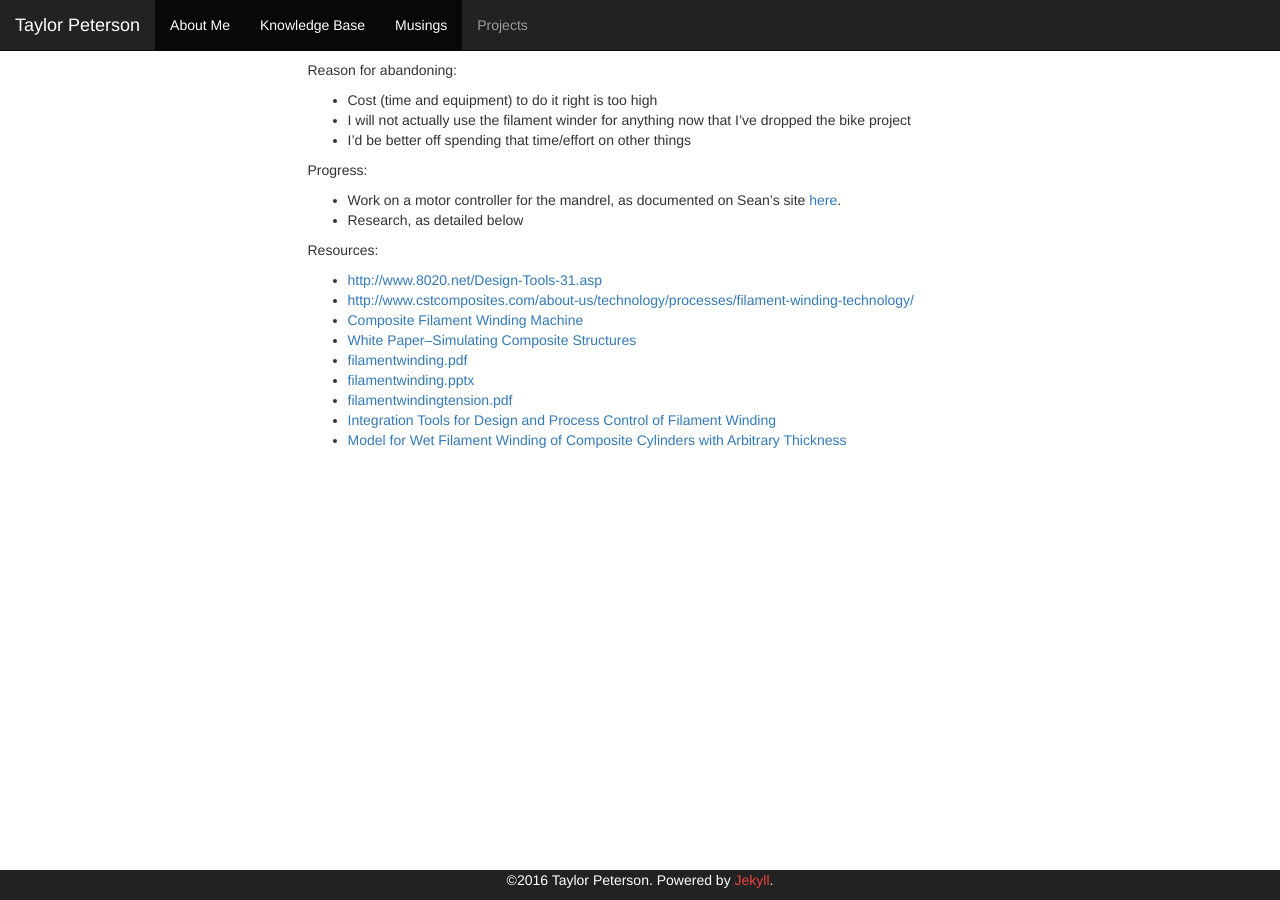
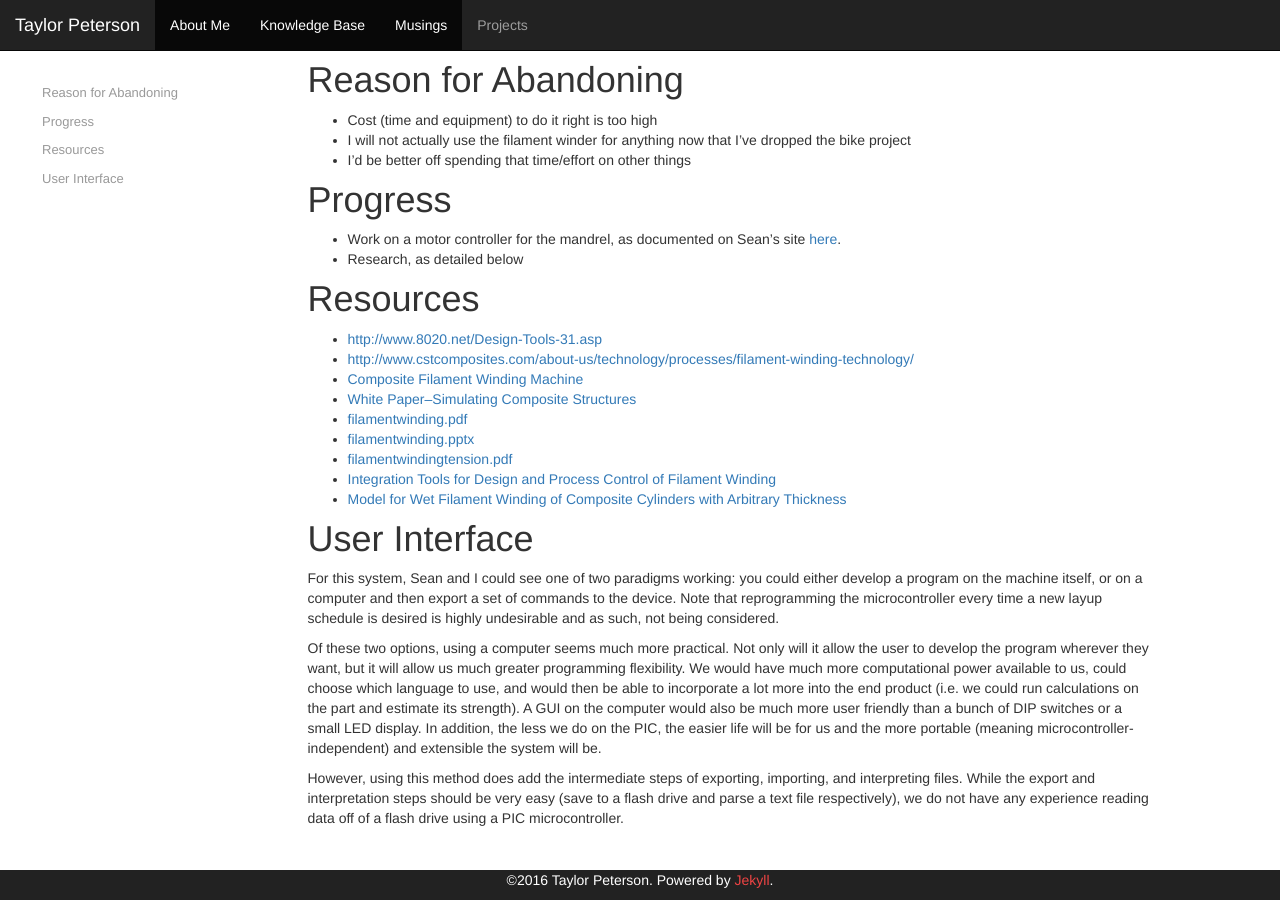
Before and after one commit to taylor-peterson/taylor-peterson.github.io, a Jekyll site: the page built from _projects/filamentwinder.md, in a window 1280 px wide. Built offline with Jekyll 4.4.1, drawn with Linux system fonts in a browser that asks for light colours; nearby versions of some CDN libraries.

Commit message:
Unify filament winder pages

```diff
--- a/_projects/filamentwinder/index.md
+++ b/_projects/filamentwinder.md
@@ -6,18 +6,18 @@ dates: 2013/11/06-2013/11/27
 image_path: https://drive.google.com/uc?id=0B0Jfms0twG8Ea19pSWFIcGRYdFk
 ---
 
-Reason for abandoning:
+# Reason for Abandoning
 
 - Cost (time and equipment) to do it right is too high
 - I will not actually use the filament winder for anything now that I've dropped the bike project
 - I'd be better off spending that time/effort on other things
 
-Progress:
+# Progress
 
 - Work on a motor controller for the mandrel, as documented on Sean's site [here](https://sites.google.com/site/raintomudd/projects/filamentwinder).
 - Research, as detailed below
 
-Resources:
+# Resources
 
 - [http://www.8020.net/Design-Tools-31.asp](http://www.8020.net/Design-Tools-31.asp)
 - [http://www.cstcomposites.com/about-us/technology/processes/filament-winding-technology/](http://www.cstcomposites.com/about-us/technology/processes/filament-winding-technology/)
@@ -28,3 +28,41 @@ Resources:
 - [filamentwindingtension.pdf](https://drive.google.com/file/d/0B0Jfms0twG8EaHgwaFF6OWdwZ2M/view?usp=sharing)
 - [Integration Tools for Design and Process Control of Filament Winding](https://drive.google.com/file/d/0B0Jfms0twG8EM3g1ZUZtRW1vYkk/view?usp=sharing)
 - [Model for Wet Filament Winding of Composite Cylinders with Arbitrary Thickness](https://drive.google.com/file/d/0B0Jfms0twG8EOGZwbTJBYVozaUE/view?usp=sharing)
+
+# User Interface
+
+For this system, Sean and I could see one of two paradigms working: you could
+either develop a program on the machine itself, or on a computer and then
+export a set of commands to the device. Note that reprogramming the
+microcontroller every time a new layup schedule is desired is highly
+undesirable and as such, not being considered.
+
+Of these two options, using a computer seems much more practical. Not only will
+it allow the user to develop the program wherever they want, but it will allow
+us much greater programming flexibility. We would have much more computational
+power available to us, could choose which language to use, and would then be
+able to incorporate a lot more into the end product (i.e. we could run
+calculations on the part and estimate its strength). A GUI on the computer
+would also be much more user friendly than a bunch of DIP switches or a small
+LED display. In addition, the less we do on the PIC, the easier life will be
+for us and the more portable (meaning microcontroller-independent) and
+extensible the system will be.
+
+However, using this method does add the intermediate steps of exporting,
+importing, and interpreting files. While the export and interpretation steps
+should be very easy (save to a flash drive and parse a text file respectively),
+we do not have any experience reading data off of a flash drive using a PIC
+microcontroller.
+
+If USB drive interfacing is easy with the PIC, then we think the GUI would be
+the way to go. Otherwise, we will reconsider our other options.
+
+From what we've read, USB interfacing could be "simple." Microchip has a
+[write-up](http://ww1.microchip.com/downloads/en/AppNotes/01145b.pdf) on how to
+do it, and [additional
+hardware](http://electronicdesign.com/dsps/interfacing-usb-flash-drive-pic-microcontroller)
+exists to handle it that we could interface with. However, since we currently
+don't have access to the hardware to run tests on, we can't be sure.
+
+Once we're back at Mudd (we're currently on winter break), we'll test out USB
+interfacing and move forward with the project.
```
Also changed, not shown: _projects/filamentwinder/userinterface.md (deleted, +0 -18 lines).
